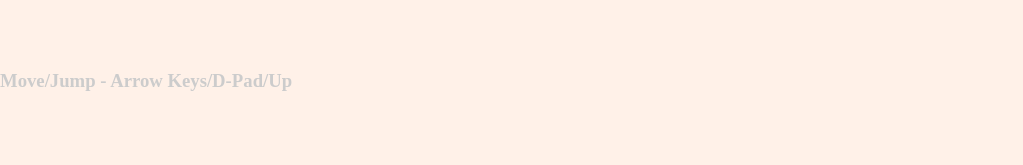
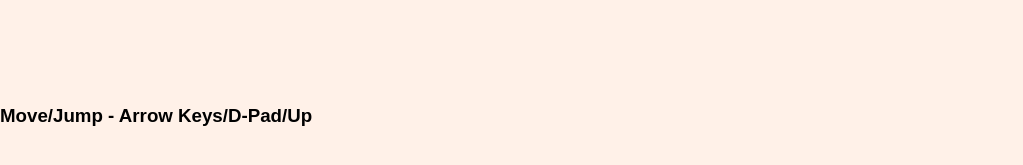
Before and after one commit to Monch8Bit/monch8bit.github.io, a plain HTML site: page index.html in a window 1280 px wide. Shown: the part 709-874 px from the top of the page, without its empty margins (0-1023 px from the left). Before the commit the page ends 819 px from the top, so only its background shows below. Drawn offline with Linux system fonts and the light colour scheme.

Commit message:
Update index.html

```diff
--- a/index.html
+++ b/index.html
@@ -1117,8 +1117,9 @@ canvas{
 
 
 <!-- Add content below the cart here -->
-<h3>Move/Jump - Arrow Keys/D-Pad/Up</h3>
-
+		<br><br><br>
+<h3 style="margin:auto;color:000;opacity:1;font-family:Helvatica,sans-serif;">Move/Jump - Arrow Keys/D-Pad/Up</h3>
+<br><br><br>
 
 
 </div> <!-- body_0 -->
```
